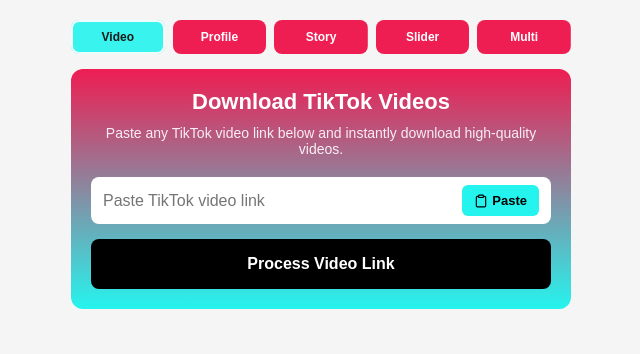
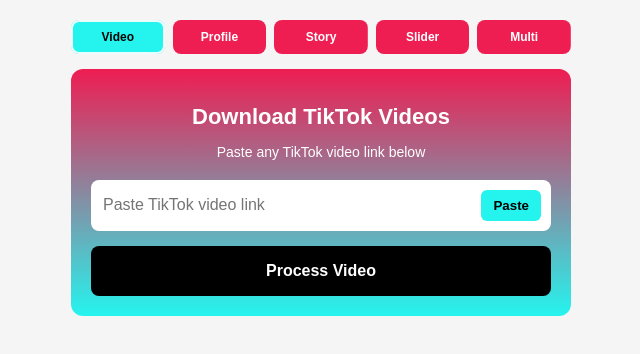
Before and after one commit to socialboosthub/tiktok-downloader, a website: page index.html in a window 1280 px wide. Both pictures are taken after a click on the button "Video". Shown: the whole page, without its empty margins (319-959 px from the left). Drawn offline with Linux system fonts and the light colour scheme.

Commit message:
Update index.html

```diff
--- a/index.html
+++ b/index.html
@@ -4,16 +4,21 @@
   <meta charset="UTF-8">
   <title>TikTok Downloader</title>
   <meta name="viewport" content="width=device-width, initial-scale=1.0">
+
   <style>
-        body { font-family: Arial, sans-serif; background: #f5f5f5; padding: 20px; margin: 0; }
+    body {
+      font-family: Arial, sans-serif;
+      background: #f5f5f5;
+      padding: 20px;
+      margin: 0;
+    }
 
-        /* RESTORED: Top Buttons with Margin and Vertical Gradient Slide */
     .tab-container {
       display: flex;
-            width: 100%;
       gap: 8px;
-            margin-bottom: 15px; /* Added back margin */
+      margin-bottom: 15px;
     }
+
     .filter-button {
       flex: 1;
       padding: 10px 0;
@@ -23,21 +28,18 @@
       color: white;
       font-size: 12px;
       font-weight: bold;
-            /* Original Gradient Design */
       background: linear-gradient(to bottom, #EE1D52 50%, #25F4EE 50%);
       background-size: 100% 200%;
       background-position: top;
-            transition: background-position 0.4s ease, box-shadow 0.3s ease;
-            text-align: center;
+      transition: background-position 0.4s ease;
     }
+
     .filter-button.selected {
       background-position: bottom;
       color: #000;
       box-shadow: inset 0 0 0 2px rgba(255,255,255,0.9);
-            opacity: 0.9;
     }
 
-        /* Main Area with Extended Gradient */
     .gradient-box {
       background: linear-gradient(to bottom, #EE1D52, #25F4EE);
       padding: 20px;
@@ -48,64 +50,70 @@
       margin: 0 auto;
     }
 
-        .gradient-box h1 { margin: 0 0 10px 0; font-size: 22px; }
-        .gradient-box p { margin: 0 0 20px 0; font-size: 14px; opacity: 0.9; }
+    .gradient-box h1 {
+      font-size: 22px;
+      margin-bottom: 10px;
+    }
 
-        /* Input Styling */
+    .gradient-box p {
+      font-size: 14px;
+      margin-bottom: 20px;
+    }
+
     .input-box {
       display: flex;
-            align-items: center;
       gap: 8px;
+      padding: 10px;
+      background: white;
       border-radius: 8px;
-            padding: 8px 12px;
-            background: white;
       margin-bottom: 15px;
     }
-        .input-box input, .input-box textarea {
+
+    .input-box input,
+    .input-box textarea {
       flex: 1;
       border: none;
       outline: none;
       font-size: 16px;
-            padding: 5px 0;
-            color: #333;
     }
-        .input-box textarea { height: 100px; resize: none; display: none; }
 
-        /* Action Buttons (Paste/Clear) */
+    .input-box textarea {
+      height: 100px;
+      resize: none;
+      display: none;
+    }
+
     .action-btn {
+      background: #25F4EE;
       border: none;
-            background: #25F4EE;
-            color: #000;
       padding: 8px 12px;
       border-radius: 6px;
       font-weight: bold;
       cursor: pointer;
-            display: flex;
-            align-items: center;
-            font-size: 13px;
     }
+
     #clear-btn { display: none; }
 
-        /* Separate Process Buttons */
     .process-btn {
+      width: 100%;
       height: 50px;
-            width: 100%;
       background: black;
       color: white;
+      border: none;
       border-radius: 8px;
-            border: none;
-            cursor: pointer;
       font-size: 16px;
+      font-weight: bold;
       display: none;
-            font-weight: bold;
     }
+
     .process-btn.active { display: block; }
-        .process-btn:active { transform: scale(0.98); }
   </style>
 </head>
+
 <body>
 
-    <div style="max-width: 500px; margin: 0 auto;">
+<div style="max-width:500px;margin:auto">
+
   <div class="tab-container">
     <button class="filter-button selected" onclick="switchTab(0)">Video</button>
     <button class="filter-button" onclick="switchTab(1)">Profile</button>
@@ -116,113 +124,112 @@
 
   <div class="gradient-box">
     <h1 id="page-title">Download TikTok Videos</h1>
-            <p id="page-desc">Paste any TikTok video link below and instantly download high-quality videos without watermarks.</p>
+    <p id="page-desc">Paste any TikTok video link below</p>
 
     <div class="input-box">
-                <input type="text" id="main-input" placeholder="Paste TikTok video link" oninput="toggleActionButtons()">
-                <textarea id="multi-input" placeholder="Paste links (one per line)" oninput="toggleActionButtons()"></textarea>
+      <input id="main-input" placeholder="Paste TikTok video link" oninput="toggleBtns()">
+      <textarea id="multi-input" placeholder="Paste links (one per line)" oninput="toggleBtns()"></textarea>
 
-                <button class="action-btn" id="paste-btn" onclick="handlePaste()">
-                    <svg width="14" height="14" viewBox="0 0 24 24" fill="none" stroke="currentColor" stroke-width="2" style="margin-right:4px"><path d="M16 4h2a2 2 0 0 1 2 2v14a2 2 0 0 1-2 2H6a2 2 0 0 1-2-2V6a2 2 0 0 1 2-2h2"></path><rect x="8" y="2" width="8" height="4" rx="1" ry="1"></rect></svg>
-                    Paste
-                </button>
-
-                <button class="action-btn" id="clear-btn" onclick="handleClear()">
-                    <svg width="14" height="14" viewBox="0 0 24 24" fill="none" stroke="currentColor" stroke-width="2" style="margin-right:4px"><line x1="18" y1="6" x2="6" y2="18"></line><line x1="6" y1="6" x2="18" y2="18"></line></svg>
-                    Clear
-                </button>
+      <button class="action-btn" id="paste-btn" onclick="paste()">Paste</button>
+      <button class="action-btn" id="clear-btn" onclick="clearInput()">Clear</button>
     </div>
 
-            <button id="pbtn-0" class="process-btn active" onclick="go('video-download.html')">Process Video Link</button>
-            <button id="pbtn-1" class="process-btn" onclick="go('profile-download.html')">Process Profile Link</button>
-            <button id="pbtn-2" class="process-btn" onclick="go('story-download.html')">Process Story Link</button>
-            <button id="pbtn-3" class="process-btn" onclick="go('slider-download.html')">Process Slider Link</button>
-            <button id="pbtn-4" class="process-btn" onclick="go('download.html')">Process Multi Links</button>
+    <button class="process-btn active" id="p0" onclick="go('video-download.html')">Process Video</button>
+    <button class="process-btn" id="p1" onclick="go('profile.html')">Process Profile</button>
+    <button class="process-btn" id="p2">Process Story</button>
+    <button class="process-btn" id="p3">Process Slider</button>
+    <button class="process-btn" id="p4" onclick="go('download.html')">Process Multi</button>
   </div>
+
 </div>
 
 <script>
-        const tabConfigs = [
-            { title: "Download TikTok Videos", desc: "Paste any TikTok video link below and instantly download high-quality videos.", ph: "Paste TikTok video link" },
-            { title: "TikTok Profile Downloader", desc: "Paste a TikTok profile link to download public videos in bulk.", ph: "Paste TikTok profile link" },
-            { title: "Free TikTok Story Saver", desc: "Save TikTok stories directly to your device before they disappear.", ph: "Paste TikTok story link" },
-            { title: "TikTok Slider Downloader", desc: "Download TikTok slider posts including all images or videos.", ph: "Paste TikTok slider link" },
-            { title: "TikTok Multi Downloader", desc: "Paste multiple TikTok links below (one per line).", ph: "https://www.tiktok.com/...\nhttps://www.tiktok.com/..." }
+let activeTab = 0;
+
+const titles = [
+  "Download TikTok Videos",
+  "TikTok Profile Downloader",
+  "TikTok Story Saver",
+  "TikTok Slider Downloader",
+  "TikTok Multi Downloader"
 ];
 
-        let activeTab = 0;
+const descs = [
+  "Paste any TikTok video link below",
+  "Paste a TikTok profile link or username",
+  "Paste TikTok story link",
+  "Paste TikTok slider link",
+  "Paste multiple TikTok links"
+];
 
-        function switchTab(idx) {
-            activeTab = idx;
-            const btns = document.querySelectorAll('.filter-button');
-            const pBtns = document.querySelectorAll('.process-btn');
-            const mainInp = document.getElementById('main-input');
-            const multiInp = document.getElementById('multi-input');
+function switchTab(i) {
+  activeTab = i;
 
-            // Handle Tab Selection Design
-            btns.forEach((b, i) => b.classList.toggle('selected', i === idx));
-            pBtns.forEach((p, i) => p.classList.toggle('active', i === idx));
+  document.querySelectorAll(".filter-button").forEach((b, x) =>
+    b.classList.toggle("selected", x === i)
+  );
 
-            // Update Text
-            document.getElementById('page-title').textContent = tabConfigs[idx].title;
-            document.getElementById('page-desc').textContent = tabConfigs[idx].desc;
+  document.querySelectorAll(".process-btn").forEach((b, x) =>
+    b.classList.toggle("active", x === i)
+  );
 
-            // Toggle Input Type
-            if (idx === 4) {
-                mainInp.style.display = 'none';
-                multiInp.style.display = 'block';
-                multiInp.placeholder = tabConfigs[idx].ph;
-            } else {
-                mainInp.style.display = 'block';
-                multiInp.style.display = 'none';
-                mainInp.placeholder = tabConfigs[idx].ph;
-            }
-            handleClear(); // Clear on switch
+  document.getElementById("page-title").innerText = titles[i];
+  document.getElementById("page-desc").innerText = descs[i];
+
+  document.getElementById("main-input").style.display = i === 4 ? "none" : "block";
+  document.getElementById("multi-input").style.display = i === 4 ? "block" : "none";
+
+  clearInput();
 }
 
-        function getVisibleInput() {
-            return activeTab === 4 ? document.getElementById('multi-input') : document.getElementById('main-input');
+function toggleBtns() {
+  const val = getInput().value;
+  document.getElementById("paste-btn").style.display = val ? "none" : "block";
+  document.getElementById("clear-btn").style.display = val ? "block" : "none";
 }
 
-        function toggleActionButtons() {
-            const val = getVisibleInput().value;
-            const pasteBtn = document.getElementById('paste-btn');
-            const clearBtn = document.getElementById('clear-btn');
+function getInput() {
+  return activeTab === 4
+    ? document.getElementById("multi-input")
+    : document.getElementById("main-input");
+}
 
-            // Show Clear if text exists, otherwise show Paste
-            if (val.length > 0) {
-                pasteBtn.style.display = 'none';
-                clearBtn.style.display = 'flex';
-            } else {
-                pasteBtn.style.display = 'flex';
-                clearBtn.style.display = 'none';
+async function paste() {
+  const text = await navigator.clipboard.readText();
+  if (!text.includes("tiktok")) return alert("No TikTok link found");
+  getInput().value = text;
+  toggleBtns();
+}
+
+function clearInput() {
+  getInput().value = "";
+  toggleBtns();
+}
+
+function extractUsername(text) {
+  if (text.startsWith("@")) return text.replace("@","");
+  try {
+    const u = new URL(text);
+    return u.pathname.split("/")[1].replace("@","");
+  } catch {
+    return null;
   }
 }
 
-        async function handlePaste() {
-            const input = getVisibleInput();
-            try {
-                const text = await navigator.clipboard.readText();
-                if (text.toLowerCase().includes("tiktok.com")) {
-                    input.value = text;
-                    toggleActionButtons();
-                } else {
-                    alert("Link not found");
-                }
-            } catch (err) { alert("Clipboard access denied"); }
+function go(target) {
+  const val = getInput().value.trim();
+  if (!val) return alert("Paste a link first");
+
+  if (activeTab === 1) {
+    const user = extractUsername(val);
+    if (!user) return alert("Invalid profile");
+    location.href = "profile.html?username=" + encodeURIComponent(user);
+    return;
   }
 
-        function handleClear() {
-            const input = getVisibleInput();
-            input.value = "";
-            toggleActionButtons();
-        }
-
-        function go(targetFile) {
-            const links = getVisibleInput().value.trim();
-            if (!links) { alert("Please paste a link first"); return; }
-            window.location.href = targetFile + "?links=" + encodeURIComponent(links);
+  location.href = target + "?links=" + encodeURIComponent(val);
 }
 </script>
+
 </body>
 </html>
```
Lines whose indentation alone changed are shown as unchanged.
